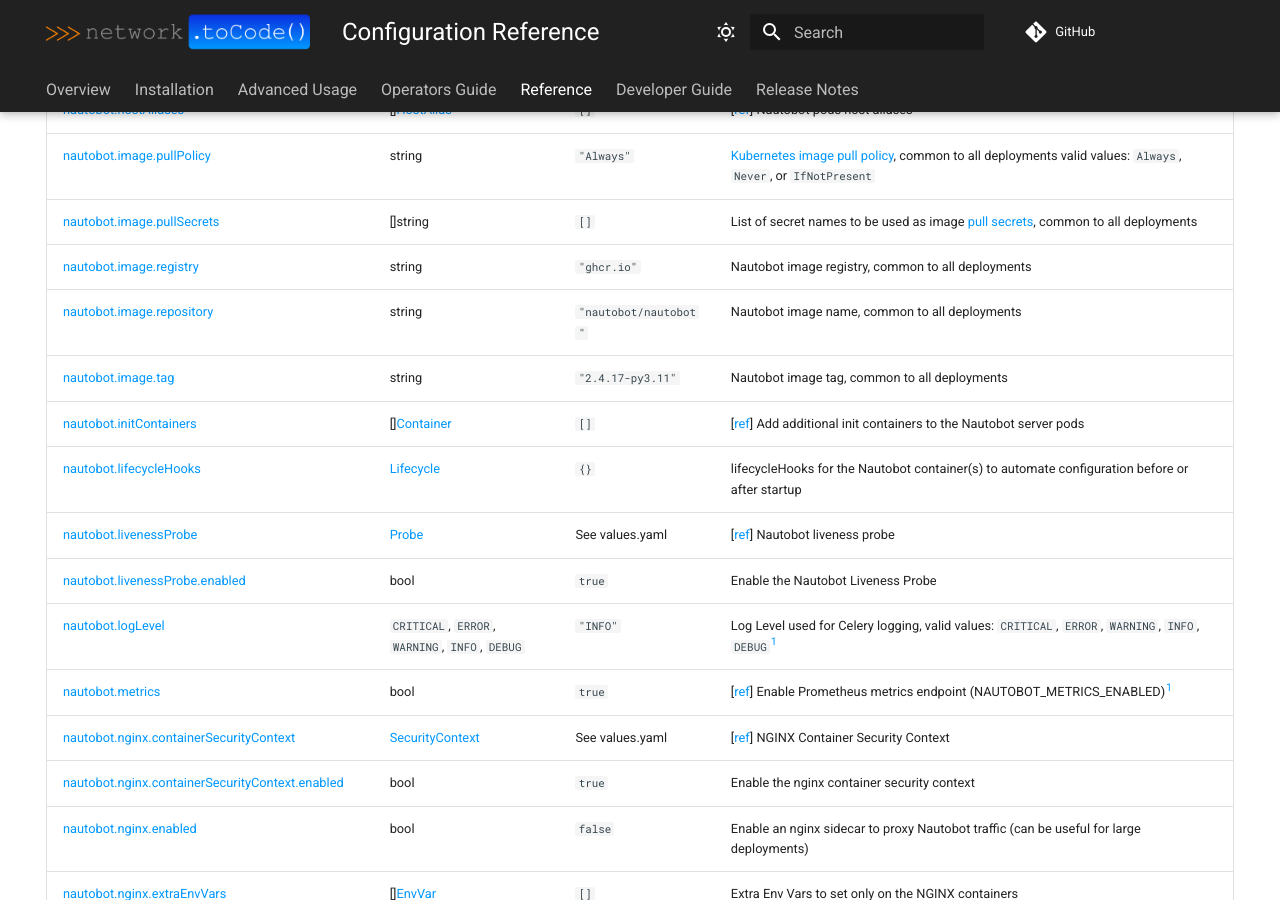
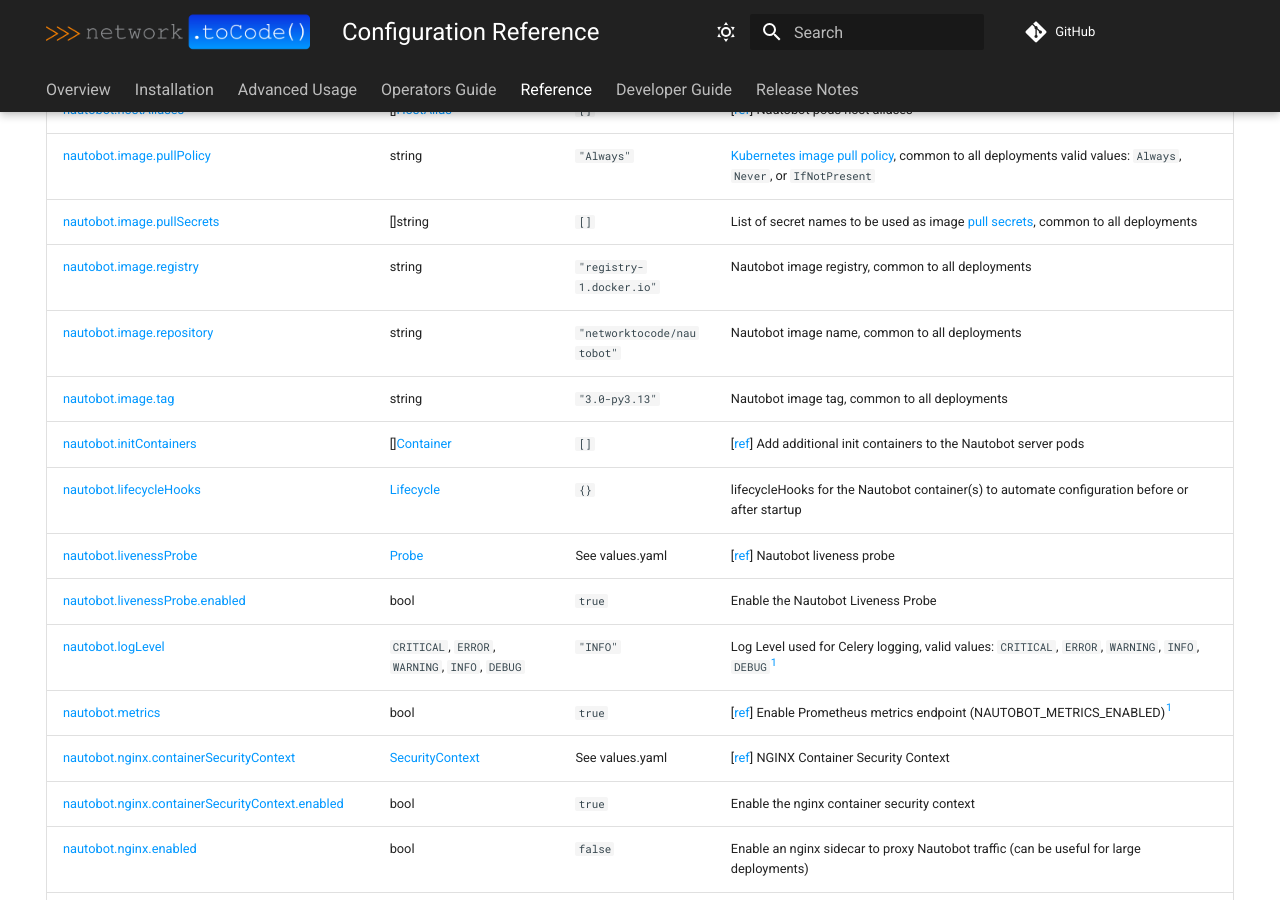
Before and after one commit to nautobot/helm-charts, an MkDocs documentation site: the page built from docs/configuration/reference.md, in a window 1280 px wide and 900 px high, scrolled down 7807 px. Built offline with MkDocs 1.6.1 and Material for MkDocs 9.7.7, drawn with Linux system fonts in a browser that asks for light colours; comment, search, counter and statistics services are not loaded.

Commit message:
update docs

```diff
--- a/docs/configuration/reference.md
+++ b/docs/configuration/reference.md
@@ -174,9 +174,9 @@
 | <a name="nautobot.hostAliases">[nautobot.hostAliases](https://github.com/nautobot/helm-charts/blob/main/charts/nautobot/values.yaml#L151)</a> | [][HostAlias](https://kubernetes.io/docs/reference/kubernetes-api/workload-resources/pod-v1/#hostname-and-name-resolution) | `[]` | [[ref](https://kubernetes.io/docs/concepts/services-networking/add-entries-to-pod-etc-hosts-with-host-aliases/)] Nautobot pods host aliases |
 | <a name="nautobot.image.pullPolicy">[nautobot.image.pullPolicy](https://github.com/nautobot/helm-charts/blob/main/charts/nautobot/values.yaml#L46)</a> | string | `"Always"` | [Kubernetes image pull policy](https://kubernetes.io/docs/concepts/containers/images/), common to all deployments valid values: `Always`, `Never`, or `IfNotPresent` |
 | <a name="nautobot.image.pullSecrets">[nautobot.image.pullSecrets](https://github.com/nautobot/helm-charts/blob/main/charts/nautobot/values.yaml#L48)</a> | []string | `[]` | List of secret names to be used as image [pull secrets](https://kubernetes.io/docs/tasks/configure-pod-container/pull-image-private-registry/), common to all deployments |
-| <a name="nautobot.image.registry">[nautobot.image.registry](https://github.com/nautobot/helm-charts/blob/main/charts/nautobot/values.yaml#L40)</a> | string | `"ghcr.io"` | Nautobot image registry, common to all deployments |
-| <a name="nautobot.image.repository">[nautobot.image.repository](https://github.com/nautobot/helm-charts/blob/main/charts/nautobot/values.yaml#L42)</a> | string | `"nautobot/nautobot"` | Nautobot image name, common to all deployments |
-| <a name="nautobot.image.tag">[nautobot.image.tag](https://github.com/nautobot/helm-charts/blob/main/charts/nautobot/values.yaml#L44)</a> | string | `"2.4.17-py3.11"` | Nautobot image tag, common to all deployments |
+| <a name="nautobot.image.registry">[nautobot.image.registry](https://github.com/nautobot/helm-charts/blob/main/charts/nautobot/values.yaml#L40)</a> | string | `"registry-1.docker.io"` | Nautobot image registry, common to all deployments |
+| <a name="nautobot.image.repository">[nautobot.image.repository](https://github.com/nautobot/helm-charts/blob/main/charts/nautobot/values.yaml#L42)</a> | string | `"networktocode/nautobot"` | Nautobot image name, common to all deployments |
+| <a name="nautobot.image.tag">[nautobot.image.tag](https://github.com/nautobot/helm-charts/blob/main/charts/nautobot/values.yaml#L44)</a> | string | `"3.0-py3.13"` | Nautobot image tag, common to all deployments |
 | <a name="nautobot.initContainers">[nautobot.initContainers](https://github.com/nautobot/helm-charts/blob/main/charts/nautobot/values.yaml#L219)</a> | [][Container](https://kubernetes.io/docs/reference/kubernetes-api/workload-resources/pod-v1/#Container) | `[]` | [[ref](https://kubernetes.io/docs/concepts/workloads/pods/init-containers/)] Add additional init containers to the Nautobot server pods |
 | <a name="nautobot.lifecycleHooks">[nautobot.lifecycleHooks](https://github.com/nautobot/helm-charts/blob/main/charts/nautobot/values.yaml#L191)</a> | [Lifecycle](https://kubernetes.io/docs/reference/kubernetes-api/workload-resources/pod-v1/#lifecycle) | `{}` | lifecycleHooks for the Nautobot container(s) to automate configuration before or after startup |
 | <a name="nautobot.livenessProbe">[nautobot.livenessProbe](https://github.com/nautobot/helm-charts/blob/main/charts/nautobot/values.yaml#L60)</a> | [Probe](https://kubernetes.io/docs/reference/kubernetes-api/workload-resources/pod-v1/#lifecycle-1) | See values.yaml | [[ref](https://kubernetes.io/docs/tasks/configure-pod-container/configure-liveness-readiness-startup-probes/#configure-probes)] Nautobot liveness probe |
```
Also changed, not shown: charts/nautobot/README.md (+3 -3 lines).
